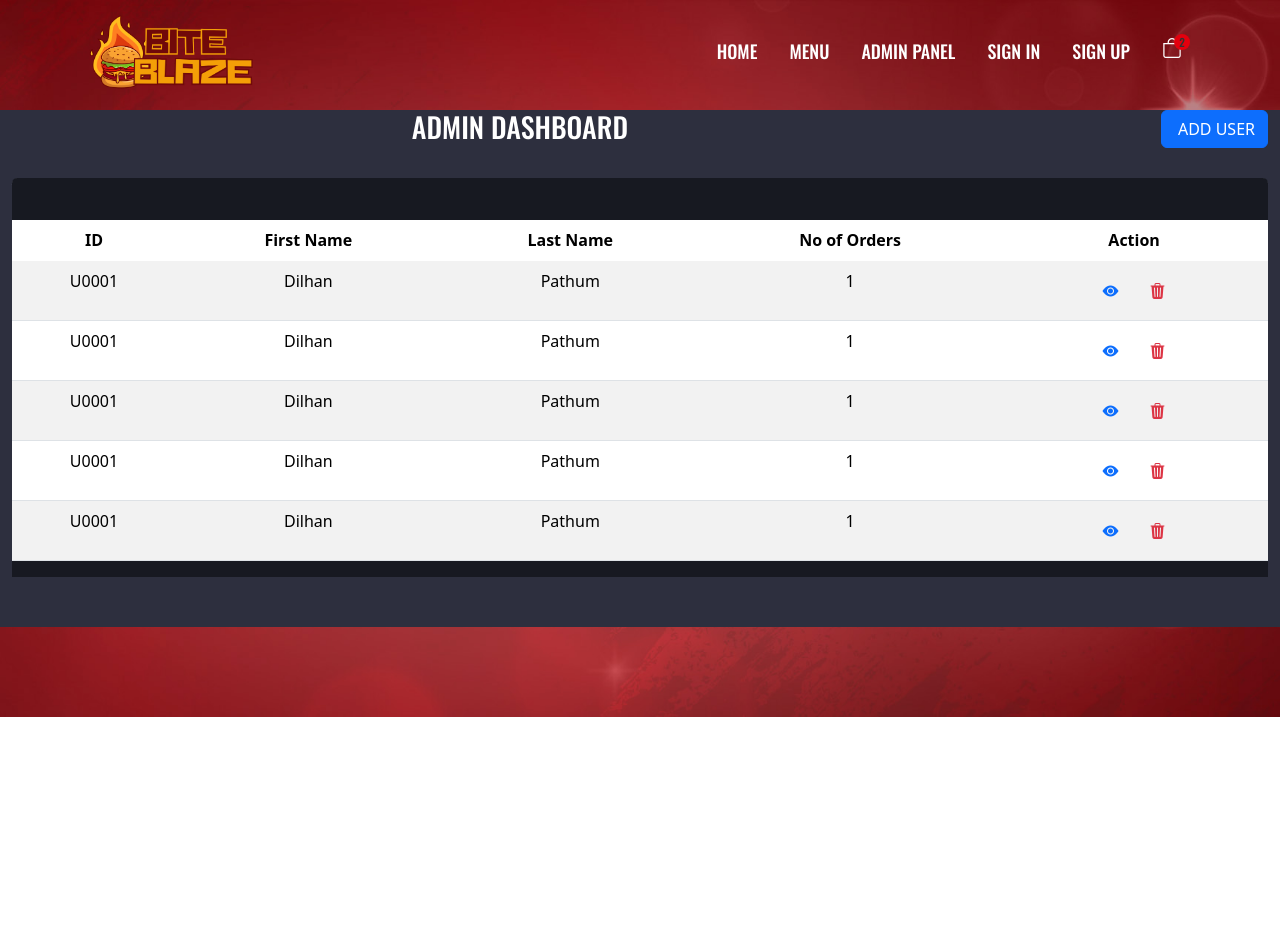
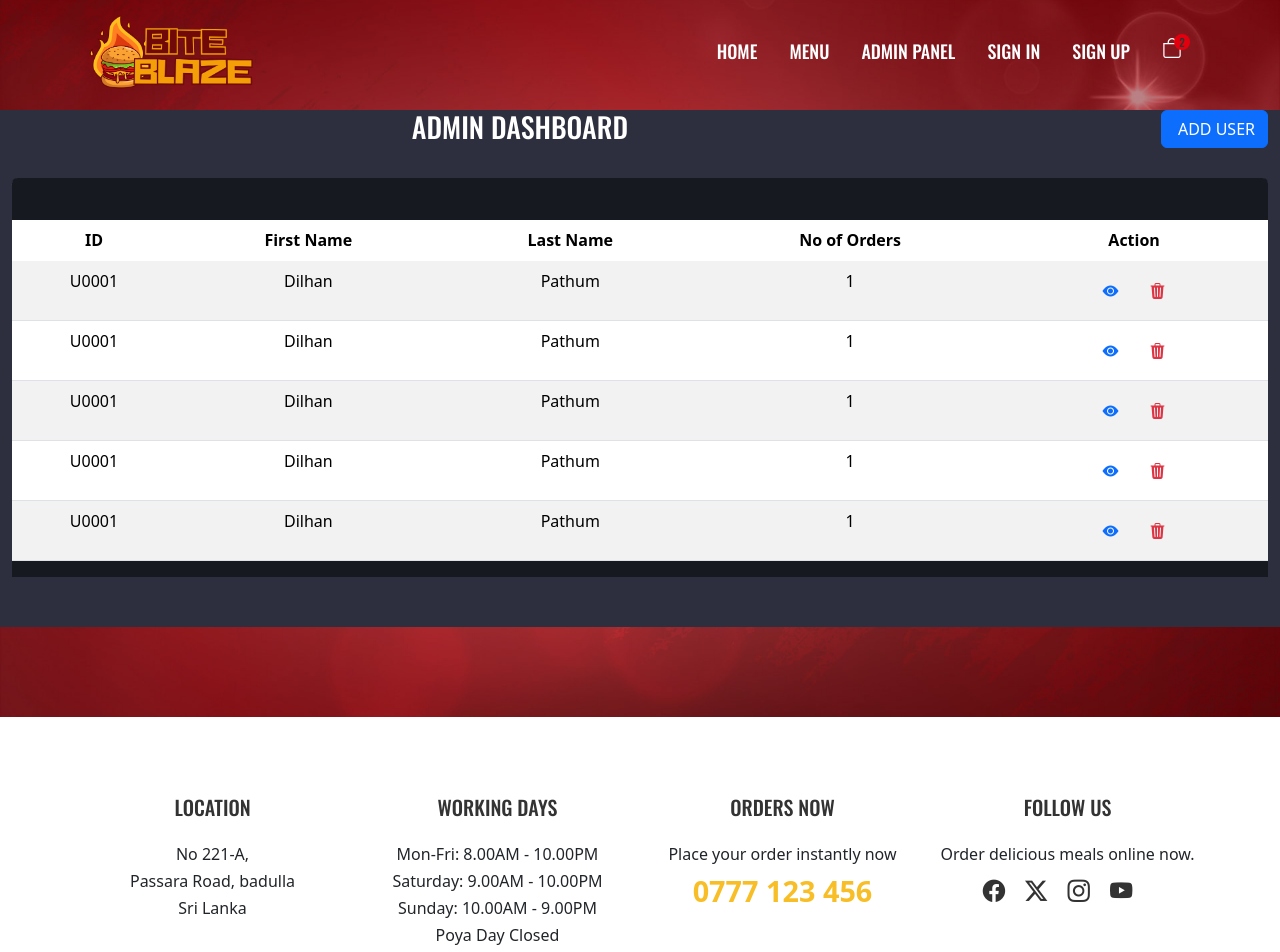
Before and after one commit to dilhanpathum/Biteblaze---Using-React-Django-RestApi, a React (Create React App) app: page /Admin in a window 1280 px wide. Shown: the top 952 px of the page. Before the commit the page ends 800 px from the top, so only its background shows below. Built offline with nearby package versions, Linux system fonts and the light colour scheme.

Commit message:
Update Admin.jsx

```diff
--- a/src/pages/Admin/Admin.jsx
+++ b/src/pages/Admin/Admin.jsx
@@ -1,6 +1,7 @@
 import React from 'react'
 import "../../styles/Admin.css"
 import Header from '../../components/Layouts/Header'
+import Footer from '../../components/Layouts/Footer'
 
 export const Admin = () => {
   return (
@@ -144,6 +145,7 @@ export const Admin = () => {
         </tbody>
       </table>
     </div> */}
+    <Footer/>
     </>
   )
 }
```
